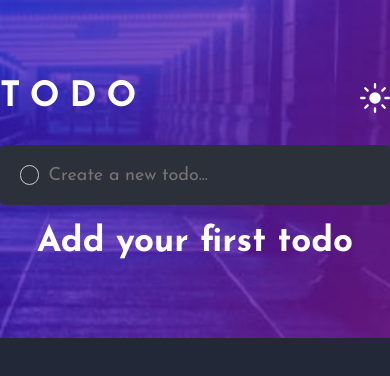
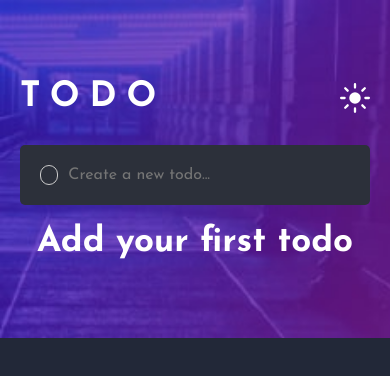
Before and after one commit to Ali-Fadel-profile/todo-app, a plain HTML site: page index.html in a window 390 px wide. Drawn offline with Linux system fonts and the light colour scheme.

Commit message:
edit responsive code

```diff
--- a/styles/scssfiles/_mixins.scss
+++ b/styles/scssfiles/_mixins.scss
@@ -3,11 +3,11 @@
 // Mixin for a responsive
 @mixin respond-to($breakpoint) {
   @if $breakpoint == "desktop" {
-    @media (min-width: 992px) {
+    @media (min-width: 900px) {
       @content;
     }
   } @else if $breakpoint == "tablet" {
-    @media (max-width: 992px) {
+    @media (max-width: 899px) {
       @content;
     }
   } @else if $breakpoint == "mobile" {
--- a/styles/style.scss
+++ b/styles/style.scss
@@ -91,7 +91,15 @@ body {
   height: auto;
   margin: 0 auto;
   @include respond-to("desktop") {
-    width: 40%;
+    width: 50%;
+  }
+  @include respond-to("tablet") {
+    width: 70%;
+  }
+  @include respond-to("mobile") {
+    width: 100%;
+    padding: 0 2rem;
+    // margin: 0 2rem;
   }
 }
 .text {
@@ -102,8 +110,10 @@ body {
   &.completed__text {
     text-decoration: line-through;
   }
+  @include respond-to("mobile") {
+    font-size: 1.6rem;
+  }
 }
-// Variables (from your SCSS variables file)
 
 .circle {
   border-radius: 50%;
@@ -229,6 +239,9 @@ body {
         color: $blue;
         opacity: 1;
       }
+      @include respond-to("mobile") {
+        font-size: 1rem;
+      }
     }
   }
   &__empty {
```
Also changed, not shown: styles/style.css, 1 other file.
